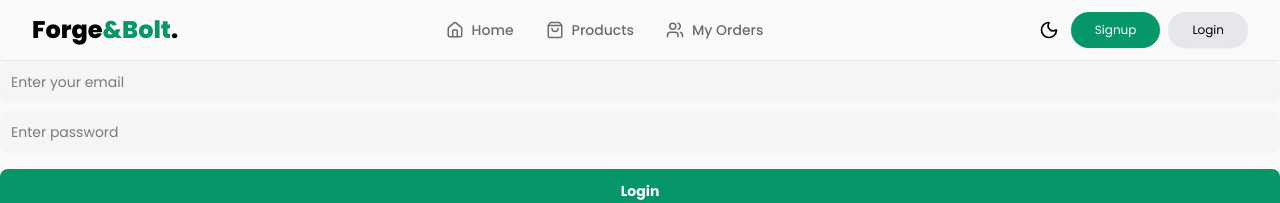
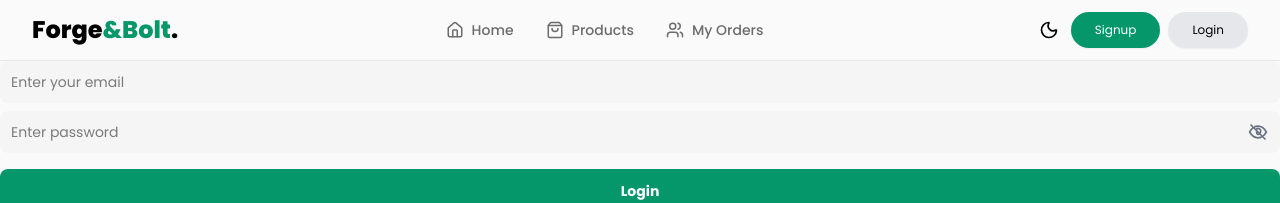
Before and after one commit to vicdevmanx/forgeBolt, a React (Vite) app: page /login in a window 1280 px wide. Shown: the top 203 px of the page. Built offline with nearby package versions, Linux system fonts and the light colour scheme; no server answers.

Commit message:
feat: implement disableAll state management to prevent multiple actions during loading in Login, Register, and modal components

```diff
--- a/src/App.jsx
+++ b/src/App.jsx
@@ -18,11 +18,18 @@ import ForgotPassword from './pages/forgotPassword';
 const LoginModalWrapper = () => {
   const isOpen = useAuthStore((s) => s.loginModalOpen);
   const close = useAuthStore((s) => s.closeLoginModal);
-  const openSignupModal = useAuthStore(s => s.openSignupModal)
+  const disableAll = useAuthStore(s => s.disableAll)
+  const setDisableAll = useAuthStore(s => s.setDisableAll)
+  useEffect(() => {
+    const disableAll = useAuthStore.getState().disableAll
+    setDisableAll(disableAll)
+  }, [disableAll, setDisableAll])
 
   const switchtosignup = () => {
-    close()
-    openSignupModal()
+    if (!disableAll) {
+      close()
+      openSignupModal()
+    }
   }
 
   const [forgotPassword, setForgotPassword] = useState(false)
@@ -30,11 +37,11 @@ const LoginModalWrapper = () => {
 
   return (
     <AuthModal isOpen={isOpen} onClose={close} title={forgotPassword ? "Reset Password" : "Login to Your Account"}>
-      {forgotPassword ? <ForgotPassword freshMail={freshMail}/> : <Login />}
+      {forgotPassword ? <ForgotPassword freshMail={freshMail} /> : <Login />}
       {forgotPassword ?
-       <p onClick={() => setForgotPassword(false)}  className='text-sm my-4 mb-6 underline text-[var(--color-primary)] cursor-pointer'>Back to Login</p>
-        : <p onClick={() => setForgotPassword(true)} className='text-sm my-4 mb-6 underline text-[var(--color-primary)] cursor-pointer'>Forget Password?</p>}
-        <p className='text-center my-4 text-sm'>Don't have an Account? <span className='underline text-[var(--color-secondary)]' onClick={switchtosignup}>Signup</span></p>
+        <p onClick={() => { !disableAll && setForgotPassword(false) }} className={`text-sm my-4 mb-6 underline text-[var(--color-primary)] cursor-pointer ${disableAll ? 'text-[var(--color-primary)]/50' : 'text-[var(--color-primary)]'}`}>Back to Login</p>
+        : <p onClick={() => { !disableAll && setForgotPassword(true) }} className={`text-sm my-4 mb-6 underline text-[var(--color-primary)] cursor-pointer ${disableAll ? 'text-[var(--color-primary)]/50' : 'text-[var(--color-primary)]'}`}>Forget Password?</p>}
+      <p className='text-center my-4 text-sm'>Don't have an Account? <span className={`underline ${disableAll ? 'text-[var(--color-secondary)]/50' : 'text-[var(--color-secondary)]'}`} onClick={switchtosignup}>Signup</span></p>
 
     </AuthModal>
   );
@@ -44,16 +51,19 @@ const SignupModalWrapper = () => {
   const isOpen = useAuthStore((s) => s.signupModalOpen);
   const close = useAuthStore((s) => s.closeSignupModal);
   const openLoginModal = useAuthStore(s => s.openLoginModal)
+  const disableAll = useAuthStore(s => s.disableAll)
 
   const switchtoLogin = () => {
-    close()
-    openLoginModal()
+    if (!disableAll) {
+      close()
+      openLoginModal()
+    }
   }
 
   return (
     <AuthModal isOpen={isOpen} onClose={close} title="Create a New Account">
-      <Register/>
-      <p className='text-center my-4 text-sm'>Already have an Account? <span className='underline text-[var(--color-secondary)]' onClick={switchtoLogin}>Login</span></p>
+      <Register />
+      <p className='text-center my-4 text-sm'>Already have an Account? <span className={`underline ${disableAll ? 'text-[var(--color-secondary)]/50' : 'text-[var(--color-secondary)]'}`} onClick={switchtoLogin}>Login</span></p>
 
     </AuthModal>
   );
@@ -71,13 +81,13 @@ function App() {
 
   return (
     <div className=' font-[poppins] bg-[var(--bg-color)] text-[var(--text-primary)] flex flex-col min-h-screen'>
-    <Header/>
-    <Toaster position='top-center'/>
-    <LoginModalWrapper/>
-    <SignupModalWrapper/>
-    <Outlet />
-    <MobileNavModal/>
-    <Footer/>
+      <Header />
+      <Toaster position='top-center' />
+      <LoginModalWrapper />
+      <SignupModalWrapper />
+      <Outlet />
+      <MobileNavModal />
+      <Footer />
     </div>
   )
 }
--- a/src/pages/Cart.jsx
+++ b/src/pages/Cart.jsx
@@ -147,8 +147,7 @@ export default function Cart() {
                           className="text-[var(--color-primary)] hover:bg-[var(--color-primary)]/10 active:bg-[var(--color-primary)]/10 p-1.5 rounded-md transition-colors"
                           aria-label="Decrease quantity"
                           onClick={async () => {
-                            if(!incLoading) return
-                            if (item.quantity > 1) {
+                            if(incLoading) return
                               try {
                                 const toastId = toast.loading('Updating Quantity...')
                                 setIncLoading(true)
@@ -167,7 +166,7 @@ export default function Cart() {
                                  setIncLoading(false)
                               }
                             }
-                          }}
+                          }
                           disabled={item.quantity <= 1}
                         >
                           <svg width="21" height="21" fill="none" stroke="currentColor" strokeWidth="2" viewBox="0 0 24 24">
--- a/src/pages/Login.jsx
+++ b/src/pages/Login.jsx
@@ -8,6 +8,8 @@ import { useAuthStore } from "@/store/authStore";
 
 export default function Login() {
   const [loading, setLoading] = useState(false)
+    const setDisableAll = useAuthStore(s => s.setDisableAll)
+      const disableAll = useAuthStore(s => s.disableAll)
   const [form, setForm] = useState({
     email: '',
     password: ''
@@ -29,43 +31,82 @@ export default function Login() {
     }
     try {
       setLoading(true)
+      setDisableAll(true)
       const res = await API.post('/auth/login', form)
       setToken(res.data.token)
       setUser(res.data.user)
       toast.success('logged in successfully')
       close()
       setLoading(false)
+      setDisableAll(false)
     } catch (err) {
       console.log(err)
       toast.error(err.response.data.error + ', try again!' || 'Invalid email or password, try again!', {
         richColors: true
       })
       setLoading(false)
+      setDisableAll(false)
+      console.log(disableAll)
     }
   }
 
+  const [showPassword, setShowPassword] = useState(false);
+
   return (
     <form onSubmit={handleSubmit} className="font-[poppins] flex flex-col gap-2">
-      <input type="text" placeholder='Enter your email'
-        name='email'
+      <input
+        type="text"
+        placeholder="Enter your email"
+        name="email"
         value={form.email}
-        className="disabled:opacity-50 disabled:cursor-not-allowed w-full border p-2 rounded-lg border-3 transition outline-0 text-sm bg-[var(--bg-secondary)] border-transparent focus:border-[var(--color-primary)]"
+        className="disabled:opacity-50 disabled:cursor-not-allowed w-full p-2 rounded-lg border-3 transition outline-0 text-sm bg-[var(--bg-secondary)] border-transparent focus:border-[var(--color-primary)]"
         disabled={loading}
-        onChange={handleChange} />
+        onChange={handleChange}
+      />
 
-      <input type="password" placeholder='Enter password'
-        name='password'
-        value={form.password}
-        className=" disabled:opacity-50 disabled:cursor-not-allowed w-full p-2 rounded-lg border-3 transition outline-0 text-sm bg-[var(--bg-secondary)] border-transparent focus:border-[var(--color-primary)]"
-        onChange={handleChange}
-        disabled={loading} />
+      <div className="relative">
+        <input
+          type={showPassword ? "text" : "password"}
+          placeholder="Enter password"
+          name="password"
+          value={form.password}
+          className="disabled:opacity-50 disabled:cursor-not-allowed w-full p-2 rounded-lg border-3 transition outline-0 text-sm bg-[var(--bg-secondary)] border-transparent focus:border-[var(--color-primary)] pr-10"
+          onChange={handleChange}
+          disabled={loading}
+        />
+        <button
+          type="button"
+          tabIndex={-1}
+          className="absolute right-3 top-1/2 -translate-y-1/2 text-gray-500"
+          onClick={() => setShowPassword((prev) => !prev)}
+        >
+          {showPassword ? (
+            // Eye open SVG
+            <svg xmlns="http://www.w3.org/2000/svg" width="20" height="20" fill="none" viewBox="0 0 24 24">
+              <path stroke="currentColor" strokeWidth="2" d="M1 12s4-7 11-7 11 7 11 7-4 7-11 7S1 12 1 12Z"/>
+              <circle cx="12" cy="12" r="3" stroke="currentColor" strokeWidth="2"/>
+            </svg>
+          ) : (
+            // Eye closed SVG
+            <svg xmlns="http://www.w3.org/2000/svg" width="20" height="20" fill="none" viewBox="0 0 24 24">
+              <path stroke="currentColor" strokeWidth="2" d="M3 3l18 18M10.7 10.7A3 3 0 0 0 12 15a3 3 0 0 0 2.12-.88M9.53 9.53A3 3 0 0 1 15 12c0 .53-.14 1.03-.38 1.47M6.53 6.53C4.07 8.36 2 12 2 12s4 7 10 7c2.21 0 4.21-.72 5.87-1.93M17.47 17.47C19.93 15.64 22 12 22 12s-4-7-10-7c-1.61 0-3.13.31-4.47.87"/>
+            </svg>
+          )}
+        </button>
+      </div>
 
-      <button type="submit" disabled={loading} className="cursor-pointer py-3 bg-[var(--color-primary)] w-full rounded-lg p-3 mt-2 text-sm font-[poppins-semibold] flex justify-center items-center gap-2 disabled:opacity-50 disabled:cursor-not-allowed text-white" >
-        {loading ?
-          <> <Loader size='16px' /> <p>Logging in...</p></>
-          :
+      <button
+        type="submit"
+        disabled={loading}
+        className="cursor-pointer py-3 bg-[var(--color-primary)] w-full rounded-lg p-3 mt-2 text-sm font-[poppins-semibold] flex justify-center items-center gap-2 disabled:opacity-50 disabled:cursor-not-allowed text-white"
+      >
+        {loading ? (
+          <>
+            <Loader size="16px" /> <p>Logging in...</p>
+          </>
+        ) : (
           <p> Login </p>
-        }
+        )}
       </button>
     </form>
   );
--- a/src/pages/Register.jsx
+++ b/src/pages/Register.jsx
@@ -19,6 +19,7 @@ export default function Register() {
   const setUser = useAuthStore(s => s.setUser)
   const setToken = useAuthStore(s => s.setToken)
   const close = useAuthStore((s) => s.closeSignupModal);
+    const setDisableAll = useAuthStore(s => s.setDisableAll)
 
   const validate = (name, value) => {
     if (name === "name" && value.length < 3) return "Too short";
@@ -32,6 +33,7 @@ export default function Register() {
     console.log("Submitted:", formData);
     try {
       setLoading(true)
+      setDisableAll(true)
       const res = await API.post('/register', form)
       console.log(res)
       setToken(res.data.token)
@@ -39,12 +41,14 @@ export default function Register() {
       toast.success('Signed up sucessfully')
       close()
       setLoading(false)
+      setDisableAll(FontFaceSetLoadEvent)
     } catch (err) {
       console.log(err)
       toast.error('Account already Exists, try logging in!', {
         richColors: true
       })
       setLoading(false)
+      setDisableAll(false)
     }
   };
 
--- a/src/store/authStore.jsx
+++ b/src/store/authStore.jsx
@@ -15,6 +15,8 @@ export const useAuthStore = create((set) => ({
     Cookies.remove("token");
     set({ user: null, token: null });
   },
+  disableAll: false,
+  setDisableAll: (value) => set({ disableAll: value }),
   loginModalOpen: false,
   openLoginModal: () => set({ loginModalOpen: true }),
   closeLoginModal: () => set({ loginModalOpen: false }),
@@ -41,7 +43,7 @@ export const useAuthStore = create((set) => ({
         API.get(`/products?page=${state.currentPage}`)
           .then(res => {
             set({ products: res.data.items, totalPages: res.data.totalPages });
-            set({totalPosts: res.data.total})
+            set({ totalPosts: res.data.total })
           })
           .catch(err => {
             console.log(err);
@@ -100,18 +102,18 @@ export const useAuthStore = create((set) => ({
     try {
       const res = await API.get('/orders')
       console.log(res.data)
-      set({myOrders: res.data})
+      set({ myOrders: res.data })
     } catch (e) {
       console.log(e)
     }
   },
-  allOrders:null,
+  allOrders: null,
   fetchOrders: async () => {
-    try{
+    try {
       const res = await API.get('/admin/orders')
       console.log(res.data)
-      set({allOrders: res.data})
-    }catch(e) {
+      set({ allOrders: res.data })
+    } catch (e) {
       console.log(e)
     }
   }
```
Also changed, not shown: src/blocks/allOrders.jsx (+6 -5 lines), src/pages/myOrder.jsx (+10 -5 lines).
